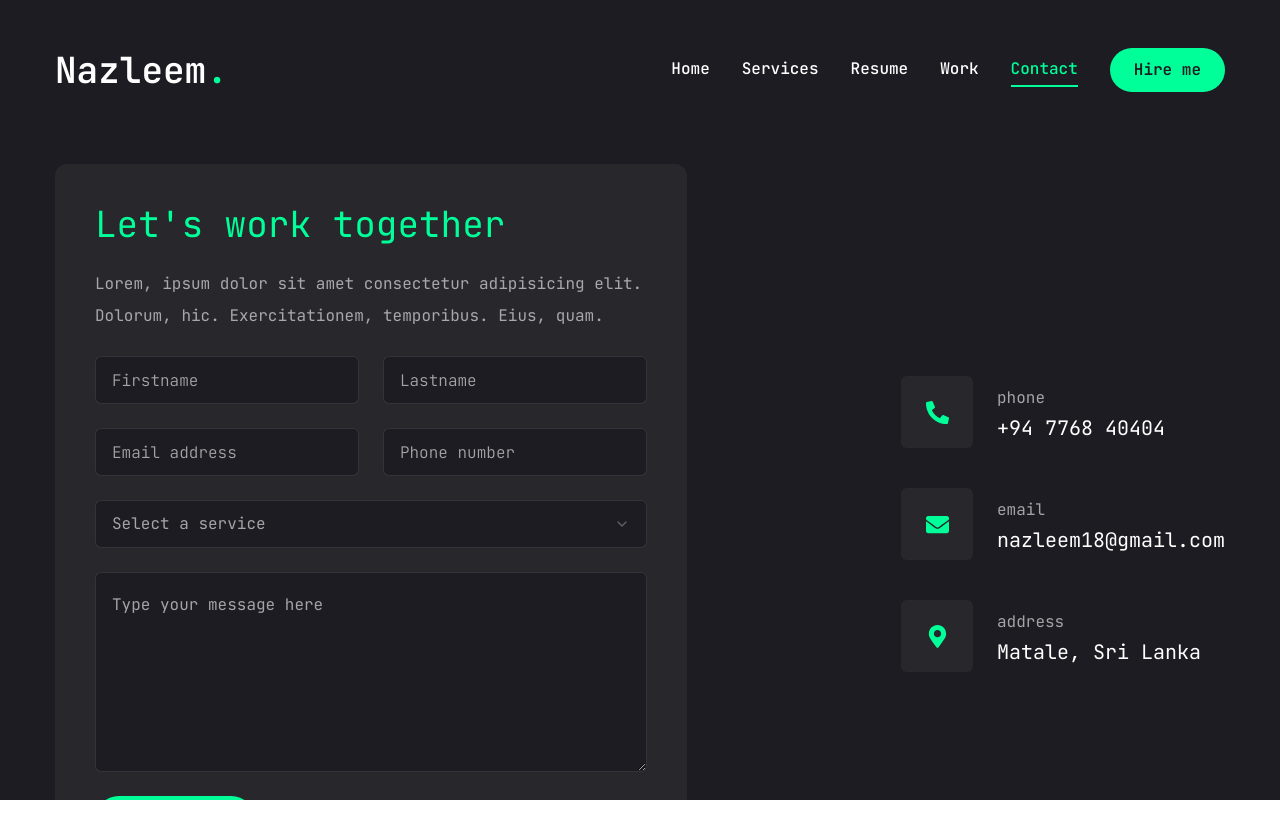
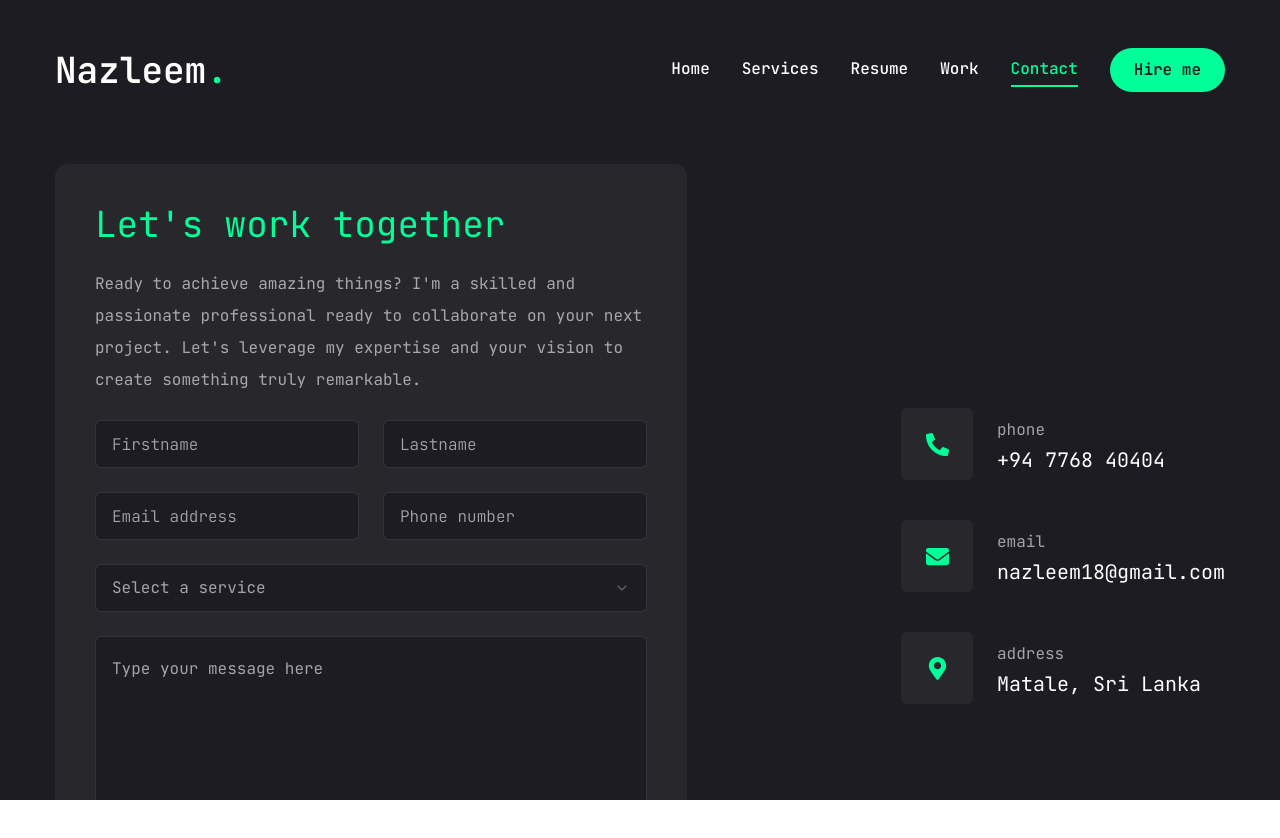
Before and after one commit to Mohammed-Nazleem/nazleem-portfolio, a Next.js app in the folder my-portfolio/: page /contact in a window 1280 px wide. Shown: the top 838 px of the page. Built offline with nearby package versions, Linux system fonts and the light colour scheme.

Commit message:
updated the contact description

```diff
--- a/my-portfolio/app/contact/page.jsx
+++ b/my-portfolio/app/contact/page.jsx
@@ -53,8 +53,10 @@ const Contact = () => {
             <form className="flex flex-col gap-6 p-10 bg-[#27272c] rounded-xl">
               <h3 className="text-4xl text-accent">Let&apos;s work together</h3>
               <p className="text-white/60">
-                Lorem, ipsum dolor sit amet consectetur adipisicing elit.
-                Dolorum, hic. Exercitationem, temporibus. Eius, quam.
+                Ready to achieve amazing things? I&apos;m a skilled and
+                passionate professional ready to collaborate on your next
+                project. Let&apos;s leverage my expertise and your vision to
+                create something truly remarkable.
               </p>
               {/* input */}
               <div className="grid grid-cols-1 md:grid-cols-2 gap-6">
```
